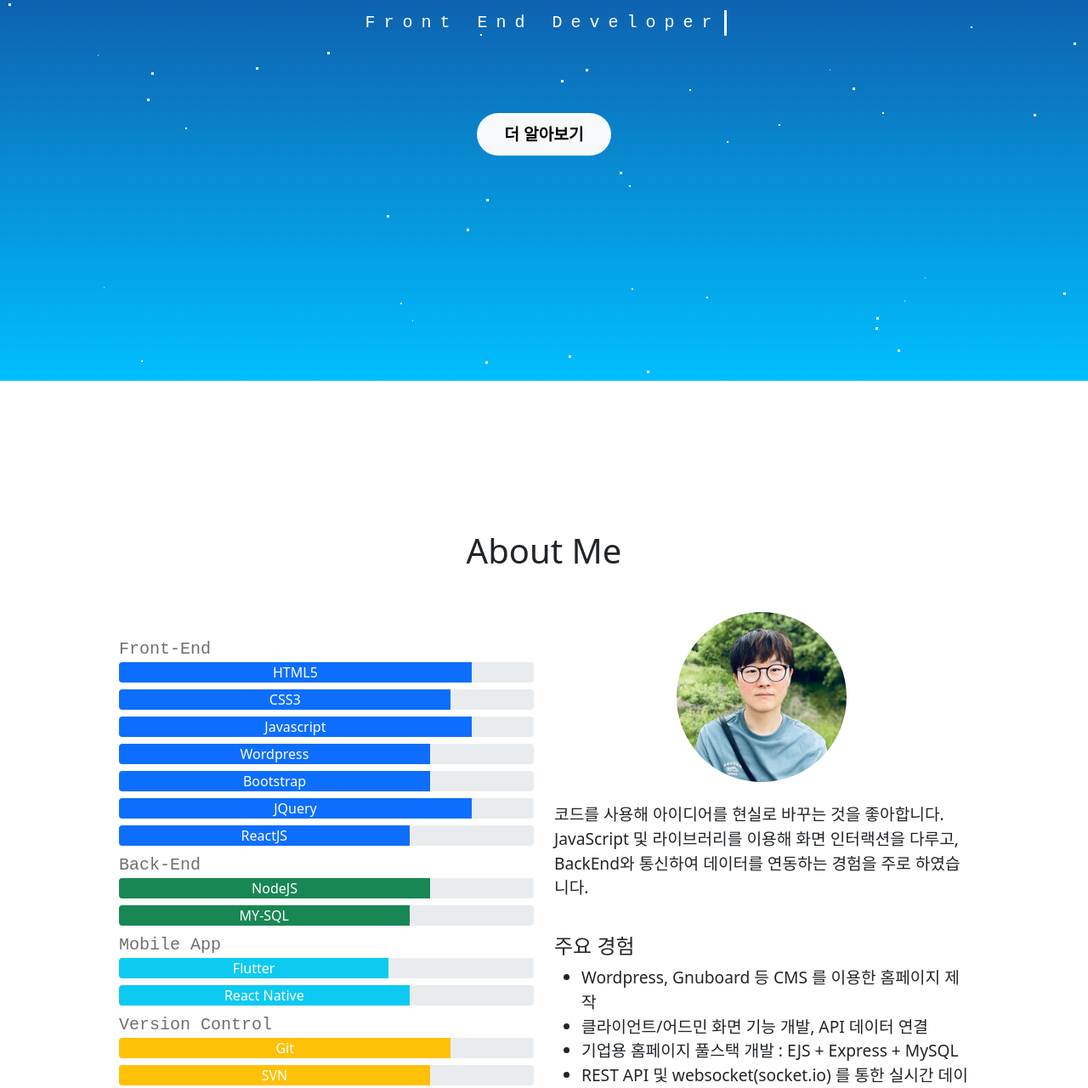
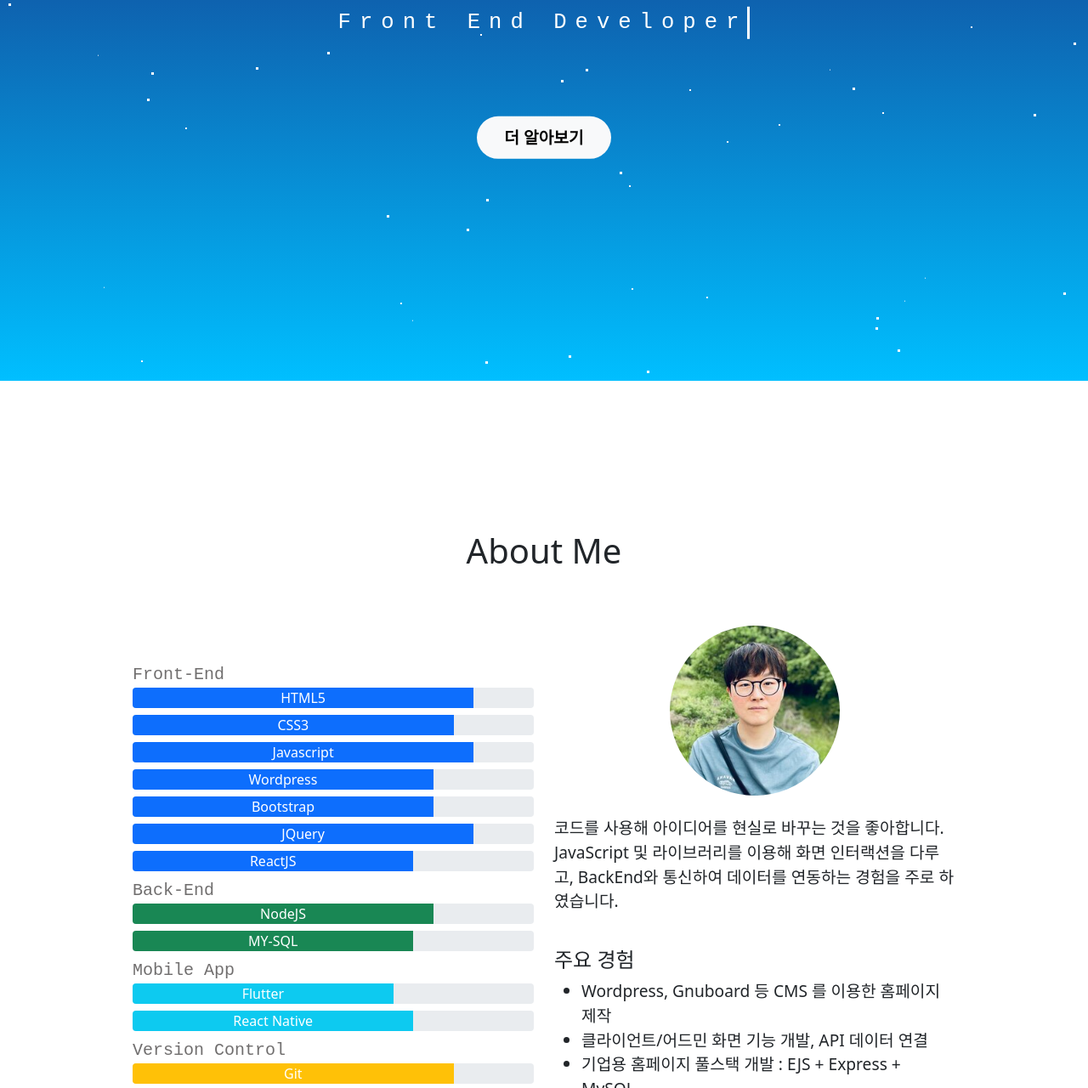
Before and after one commit to guamegi/reactjs-portfolio, a React app: page / in a window 1280 px wide. Shown: the part 352-1632 px from the top of the page at 85% size. Built offline with nearby package versions, Linux system fonts and the light colour scheme.

Commit message:
모바일 디자인 대응

```diff
--- a/src/components/about/about.description.js
+++ b/src/components/about/about.description.js
@@ -7,7 +7,7 @@ export default function AboutDescription() {
   //   const startedCareerYear = 2016 - 1;
   //   const myCareerPeriod = Number(new Date().getFullYear()) - startedCareerYear;
   return (
-    <div className="row align-items-center">
+    <div className="row align-items-center p-3">
       <SkillBars />
       <div className="col-12 col-lg-6">
         <img
--- a/src/styles/index.scss
+++ b/src/styles/index.scss
@@ -229,7 +229,7 @@ a {
 
 .typing-text {
   // width: 26ch;
-  width: 430px;
+  // width: 430px;
   animation: typing 3s steps(40), blink 0.5s step-end infinite alternate;
   white-space: nowrap;
   // white-space: pre-wrap;
@@ -237,7 +237,8 @@ a {
   border-right: 3px solid;
   font-family: monospace;
   // font-size: 1em;
-  font-size: 20px;
+  font-size: 2vw;
+  max-inline-size: fit-content;
   // font-size: calc(1vw + 1vh + 0.5vmin);
 }
 @keyframes typing {
```
